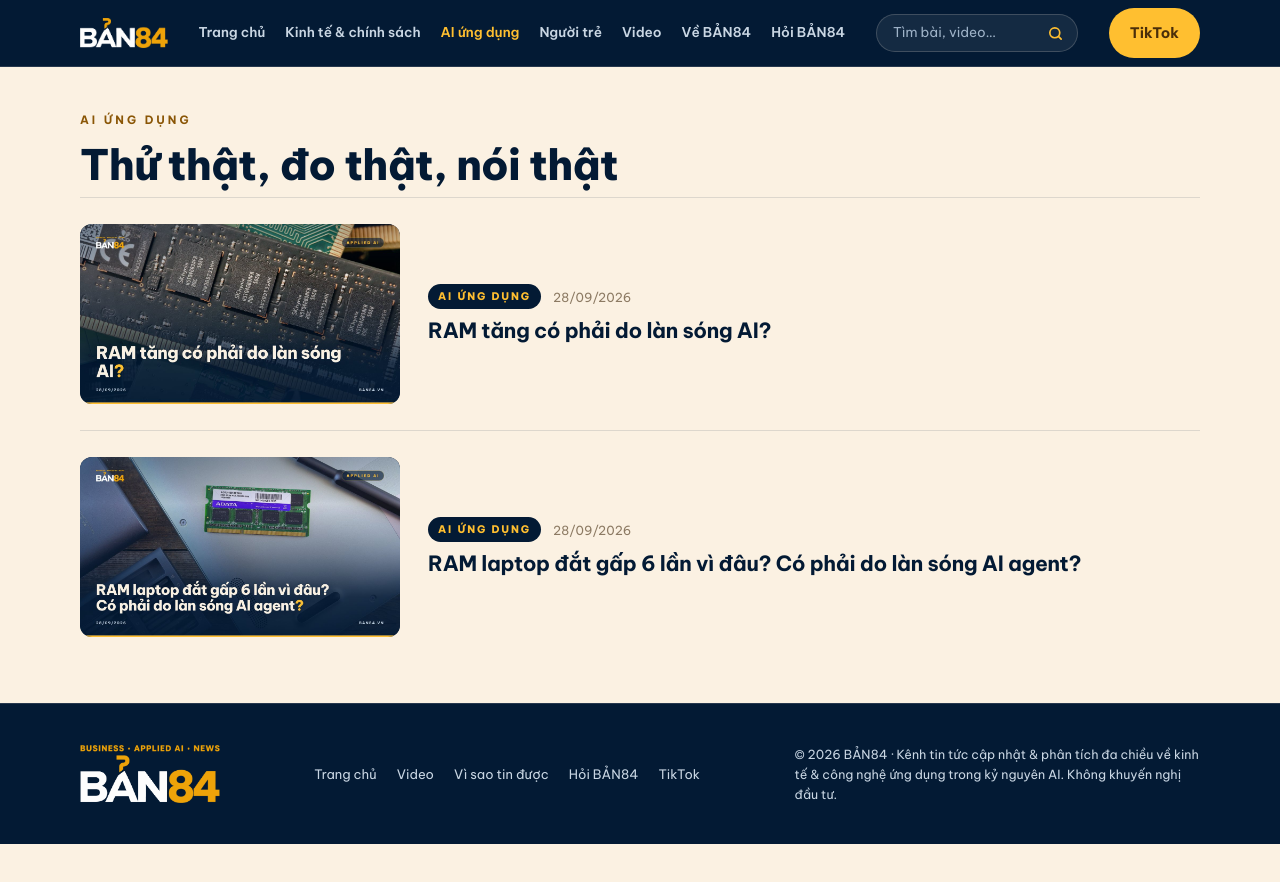
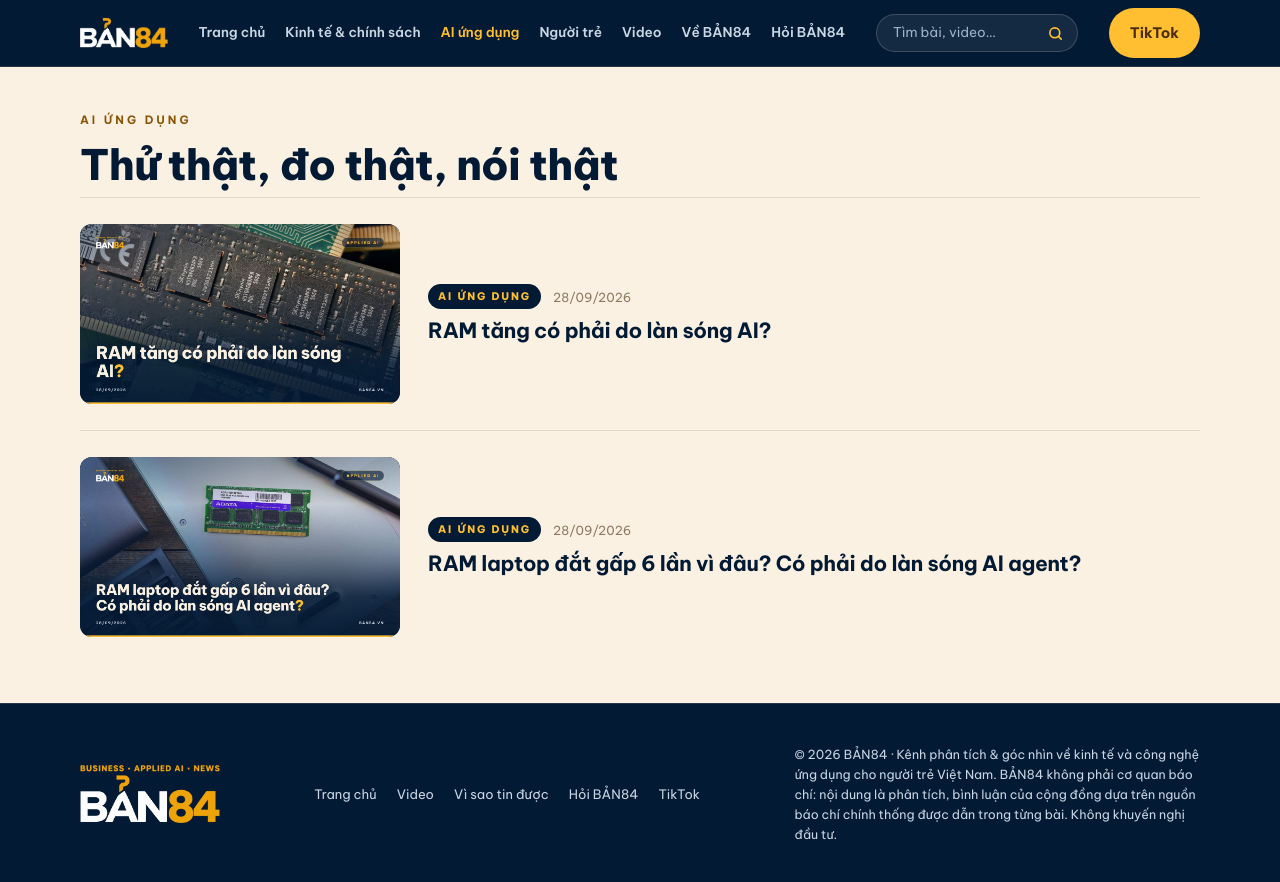
Before and after one commit to Ban84vn/ban84.vn, a plain HTML site: page chu-de/ai.html in a window 1280 px wide. Before the commit the page ends 844 px from the top, so only its background shows below. Drawn offline with Linux system fonts and the light colour scheme.

Commit message:
Câu chữ chân trang chủ đề (chu-de/)

```diff
--- a/chu-de/ai.html
+++ b/chu-de/ai.html
@@ -201,7 +201,7 @@
 <footer><div class="wrap">
   <img src="../img/lockup-dark.png" alt="BẢN84 — Business · Applied AI · News">
   <div class="fn"><a href="../index.html">Trang chủ</a><a href="../video.html">Video</a><a href="../gioi-thieu.html#tin-duoc">Vì sao tin được</a><a href="../gioi-thieu.html#hoi">Hỏi BẢN84</a><a href="https://www.tiktok.com/@ban84vn" target="_blank" rel="noopener">TikTok</a></div>
-  <div class="tagline">© 2026 BẢN84 · Kênh tin tức cập nhật &amp; phân tích đa chiều về kinh tế &amp; công nghệ ứng dụng trong kỷ nguyên AI. Không khuyến nghị đầu tư.</div>
+  <div class="tagline">© 2026 BẢN84 · Kênh phân tích &amp; góc nhìn về kinh tế và công nghệ ứng dụng cho người trẻ Việt Nam. BẢN84 không phải cơ quan báo chí: nội dung là phân tích, bình luận của cộng đồng dựa trên nguồn báo chí chính thống được dẫn trong từng bài. Không khuyến nghị đầu tư.</div>
 </div></footer>
 <script>
 (function(){
```
Also changed, not shown: chu-de/kinh-te.html (+1 -1 lines), chu-de/nguoi-tre.html (+1 -1 lines).
